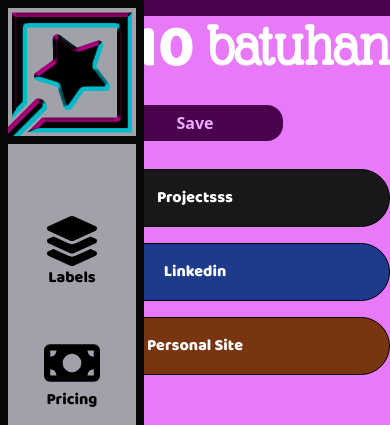
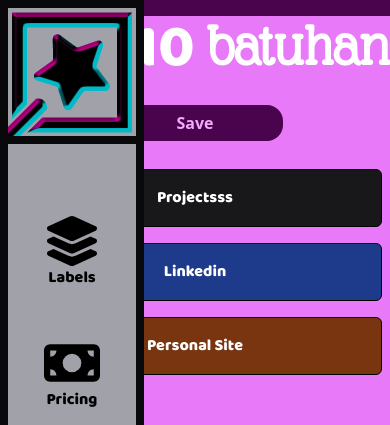
Before and after one commit to boranbatuhan/linqrbell_nuxt, a Nuxt app: page /profile/edit in a window 390 px wide. Shown: the top 425 px of the page. Built offline with nearby package versions, Linux system fonts and the light colour scheme; some icons are missing.

Commit message:
links mobile view

```diff
--- a/components/linkedit.vue
+++ b/components/linkedit.vue
@@ -123,12 +123,11 @@ const acceptDelete =()=>{
 /* BASE LINK */
 .link{
     @apply
-    border border-black rounded-full
-    px-10 py-2
-    flex items-center justify-between
-    md:min-w-[24rem] md:w-fit w-screen h-fit
+    border border-black md:rounded-full rounded-md
+    md:px-10 md:py-2 px-1 py-2
+    flex items-center justify-between gap-4
+    max-w-[25rem]  h-fit  w-full
     scale-100 hover:scale-105 transition-all
-    gap-4
     font-baloobhai
     relative overflow-hidden
 }
--- a/pages/profile/edit.vue
+++ b/pages/profile/edit.vue
@@ -3,10 +3,10 @@
         <p class="text-6xl ml-2 md:ml-0 font-baloobhai mb-7"> {{ user.isPremium ? `${user.links.length} / 99` : `${user.links.length} / 10` }} <strong class="font-glassAntiqua"> {{ user.name }}</strong></p>
 
         <!-- buttons start -->
-        <div class="flex items-center justify-start flex-col mx-auto ">
+        <div class="flex items-center justify-start flex-col mx-auto container">
             <button @click="goPage('/profile')" class="px-3 w-44 py-1 rounded-2xl font-bold bg-fuchsia-950 text-fuchsia-300 mx-4 border-2 hover:border-fuchsia-950 hover:bg-fuchsia-500 border-transparent transition-all">Save</button>
-            <ul class="flex flex-col items-center justify-center gap-4 my-7" v-auto-animate>
-                <li v-for="(l,index) in user.links" :key="index" >
+            <ul class="flex flex-col items-center justify-center gap-4 my-7 w-full px-2" v-auto-animate>
+                <li v-for="(l,index) in user.links" :key="index" class="w-full flex items-center justify-center" >
                     <linkedit :value="l"/>
                 </li>
             </ul>
```
